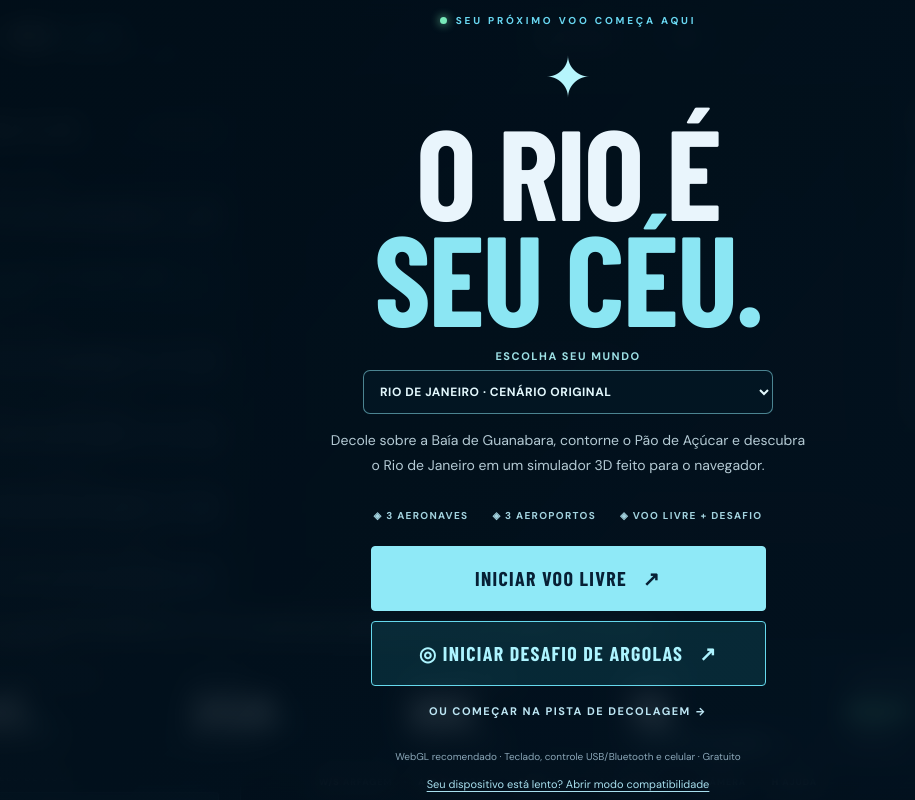
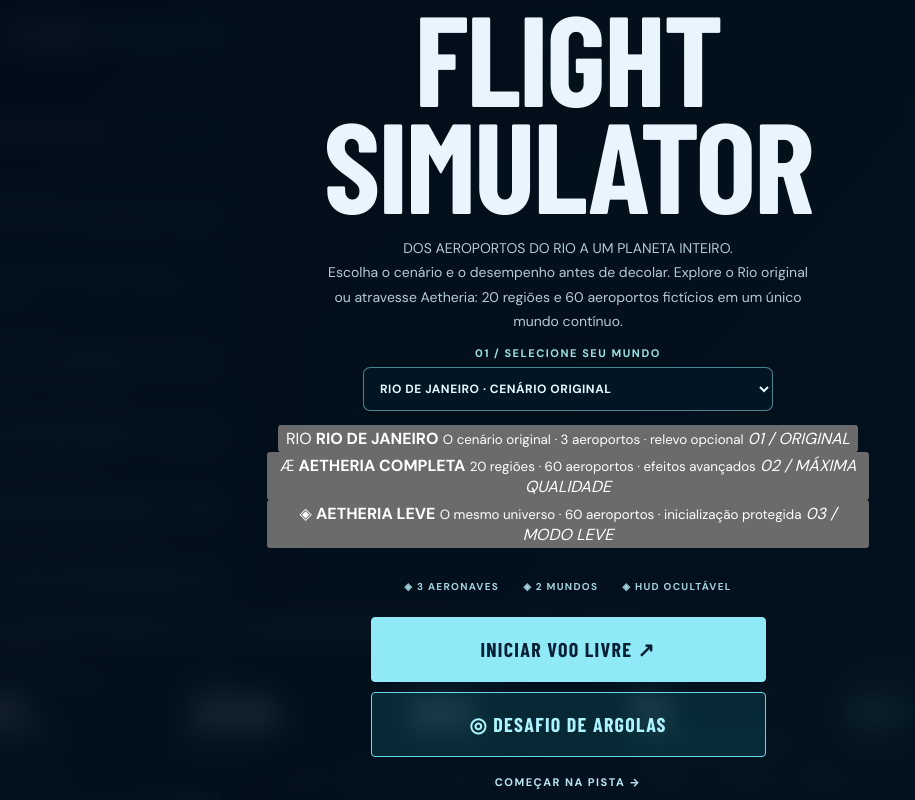
Before and after one commit to 3scud3r0/Flight-Simulator, a website: page index.html in a window 1280 px wide. Shown: the full height of the page, 72-987 px from the left. Drawn offline with nearby package versions, Linux system fonts and the light colour scheme; a web font is replaced by a local one.

Commit message:
ui: Flight Simulator rebrand, three-world-card landing screen and cinematic HUD toggle

```diff
--- a/index.html
+++ b/index.html
@@ -4,8 +4,8 @@
   <meta charset="utf-8">
   <meta name="viewport" content="width=device-width, initial-scale=1, viewport-fit=cover">
   <meta name="theme-color" content="#06111f">
-  <meta name="description" content="Rio Flight: simulador de voo 3D gratuito, jogável no navegador, com o Rio de Janeiro, aeroportos e aeronaves.">
-  <title>RIO FLIGHT — Simulador de Voo</title>
+  <meta name="description" content="Flight Simulator: escolha o Rio de Janeiro ou Aetheria, com 20 regiões e 60 aeroportos fictícios. Duas opções de desempenho.">
+  <title>FLIGHT SIMULATOR — Rio de Janeiro &amp; Aetheria</title>
   <link rel="preconnect" href="https://cdn.jsdelivr.net" crossorigin>
   <link rel="stylesheet" href="./styles.css">
 </head>
@@ -13,13 +13,14 @@
   <canvas id="scene" aria-label="Cena tridimensional do simulador de voo"></canvas>
   <div id="vignette" aria-hidden="true"></div>
   <header class="topbar">
-    <a href="./" class="brand" aria-label="Rio Flight — início">
+    <a href="./" class="brand" aria-label="Flight Simulator — início">
       <span class="brand-icon">✦</span>
-      <span><strong>RIO<span class="brand-light">FLIGHT</span></strong><small>FLIGHT SIMULATOR · BRASIL</small></span>
+      <span><strong>FLIGHT<span class="brand-light"> SIMULATOR</span></strong><small>RIO DE JANEIRO · AETHERIA</small></span>
     </a>
     <div class="top-center"><span class="live-dot"></span><span id="flight-status">PRONTO PARA VOAR</span><span class="top-divider">/</span><span id="fps">-- FPS</span></div>
     <div class="top-actions">
       <button id="mobile-menu" class="icon-button" type="button" title="Configurações" aria-label="Abrir configurações" aria-expanded="false" aria-controls="control-panel">☰</button>
+      <button id="hud-toggle" class="icon-button hud-toggle" type="button" title="Ocultar HUD (U)" aria-label="Ocultar HUD e menus" aria-pressed="false">◫</button>
       <button id="help" class="icon-button" type="button" title="Controles (H)" aria-label="Abrir ajuda">?</button>
       <button id="sound" class="icon-button" type="button" title="Ativar som" aria-label="Ativar som">♪</button>
       <button id="fullscreen" class="icon-button" type="button" title="Tela cheia" aria-label="Tela cheia">⛶</button>
@@ -27,11 +28,12 @@
   </header>
 
   <aside id="control-panel" class="panel controls-panel" aria-label="Configuração do voo">
-    <div class="panel-heading"><span>PAINEL DE VOO</span><span class="subtle">01 / SIMULAÇÃO</span></div>
+    <div class="panel-heading"><span>FLIGHT SIMULATOR</span><span class="subtle">PAINEL DE VOO</span></div>
     <label for="world-select">MUNDO / MAPA</label>
     <select id="world-select">
       <option value="rio">Rio de Janeiro · cenário original</option>
-      <option value="aetheria">Aetheria · megamapa ficcional (20 regiões)</option>
+      <option value="aetheria">Aetheria completa · máxima qualidade</option>
+      <option value="aetheria-lite">Aetheria leve · máxima compatibilidade</option>
     </select>
     <div id="world-info" role="status" aria-live="polite" class="world-info">Rio de Janeiro · 3 aeroportos · relevo opcional</div>
     <div id="aetheria-controls" hidden>
@@ -126,7 +128,7 @@
     <div class="map-legend"><span><i class="legend-plane"></i> SUA POSIÇÃO</span><span><i class="legend-airport"></i> AEROPORTO</span></div>
   </aside>
 
-  <section id="challenge-hud" class="challenge-hud hidden" aria-label="Placar do desafio" aria-live="polite"><div class="challenge-kicker">◎ DESAFIO AÉREO · TÚNEL DO RIO</div><div class="challenge-stats"><div><small>PONTUAÇÃO</small><strong id="score">0</strong></div><div><small>ARGOLAS</small><strong id="rings-count">0 / 14</strong></div><div><small>TEMPO</small><strong id="timer">03:00</strong></div></div><div class="challenge-bottom"><span id="combo">COMBO ×1</span><span id="boost">IMPULSO INATIVO</span></div><div class="progress course-progress"><div id="course-progress"></div></div><div class="challenge-feedback" id="challenge-feedback" aria-live="polite"></div></section>
+  <section id="challenge-hud" class="challenge-hud hidden" aria-label="Placar do desafio" aria-live="polite"><div class="challenge-kicker">◎ FLIGHT SIMULATOR · DESAFIO DE ARGOLAS</div><div class="challenge-stats"><div><small>PONTUAÇÃO</small><strong id="score">0</strong></div><div><small>ARGOLAS</small><strong id="rings-count">0 / 14</strong></div><div><small>TEMPO</small><strong id="timer">03:00</strong></div></div><div class="challenge-bottom"><span id="combo">COMBO ×1</span><span id="boost">IMPULSO INATIVO</span></div><div class="progress course-progress"><div id="course-progress"></div></div><div class="challenge-feedback" id="challenge-feedback" aria-live="polite"></div></section>
   <div class="crosshair" aria-hidden="true"><span></span><span></span><i></i></div>
   <div id="warning" class="warning" role="status" aria-live="polite"></div>
 
@@ -141,7 +143,7 @@
       <button id="pause" type="button" title="Pausar (P)">Ⅱ <span id="pause-name">PAUSAR</span></button>
     </div>
   </section>
-  <div class="footer-hint"><span>W/S</span> ARFAGEM <b>·</b> <span>A/D</span> ROLAGEM <b>·</b> <span>Q/E</span> LEME <b>·</b> <span>+/−</span> POTÊNCIA <b>·</b> <span>V</span> CÂMERA <b>·</b> <span>H</span> AJUDA</div>
+  <div class="footer-hint"><span>U</span> HUD <b>·</b> <span>W/S</span> ARFAGEM <b>·</b> <span>A/D</span> ROLAGEM <b>·</b> <span>Q/E</span> LEME <b>·</b> <span>+/−</span> POTÊNCIA <b>·</b> <span>V</span> CÂMERA <b>·</b> <span>H</span> AJUDA</div>
 
   <div id="mobile" class="mobile-controls" aria-label="Controles de toque">
     <div><span>POTÊNCIA</span><input id="touch-throttle" type="range" min="0" max="100" value="76"></div>
@@ -149,23 +151,51 @@
     <div class="mobile-buttons"><button id="mobile-camera" type="button">CÂMERA</button><button id="mobile-pause" type="button">PAUSA</button><button id="rudder-left" type="button">◀ LEME</button><button id="rudder-right" type="button">LEME ▶</button><button id="touch-flaps" type="button">FLAPS</button><button id="touch-gear" type="button">TREM</button></div>
   </div>
 
+  <button id="hud-restore" type="button" class="hud-restore" title="Mostrar interface (U)" aria-label="Mostrar HUD e menus">MOSTRAR HUD · U</button>
   <div id="welcome" class="overlay" role="dialog" aria-modal="true" aria-labelledby="welcome-title">
     <div class="welcome-card">
-      <div class="eyebrow"><span class="live-dot"></span> SEU PRÓXIMO VOO COMEÇA AQUI</div>
-      <div class="hero-emblem">✦</div>
-      <h1 id="welcome-title">O RIO É<br><em>SEU CÉU.</em></h1>
-      <label for="welcome-world" class="world-welcome-label">ESCOLHA SEU MUNDO</label>
+      <div class="welcome-overline"><span class="live-dot"></span> SEU MUNDO. SUA AERONAVE. SEU VOO.</div>
+      <div class="welcome-symbol">✦ <span>FLIGHT / SIMULATOR</span> ✦</div>
+      <h1 id="welcome-title">FLIGHT SIMULATOR</h1>
+      <p class="welcome-tagline">DOS AEROPORTOS DO RIO A UM PLANETA INTEIRO.</p>
+      <p id="welcome-desc">Escolha o cenário e o desempenho antes de decolar. Explore o Rio original ou atravesse Aetheria: 20 regiões e 60 aeroportos fictícios em um único mundo contínuo.</p>
+      <label for="welcome-world" class="world-welcome-label">01 / SELECIONE SEU MUNDO</label>
       <select id="welcome-world" class="world-welcome-select">
         <option value="rio">RIO DE JANEIRO · CENÁRIO ORIGINAL</option>
-        <option value="aetheria">AETHERIA · 20 REGIÕES / 60 AEROPORTOS</option>
+        <option value="aetheria">AETHERIA COMPLETA · MÁXIMA QUALIDADE</option>
+        <option value="aetheria-lite">AETHERIA LEVE · COMPATIBILIDADE</option>
       </select>
-      <p id="welcome-desc">Decole sobre a Baía de Guanabara, contorne o Pão de Açúcar e descubra o Rio de Janeiro em um simulador 3D feito para o navegador.</p>
-      <div id="welcome-features" class="welcome-features"><span>◈ 3 AERONAVES</span><span>◈ 3 AEROPORTOS</span><span>◈ VOO LIVRE + DESAFIO</span></div>
-      <button id="start" class="button-primary hero-button" type="button">INICIAR VOO LIVRE &nbsp; ↗</button>
-      <button id="welcome-challenge" class="button-primary hero-button challenge-start" type="button">◎ INICIAR DESAFIO DE ARGOLAS &nbsp; ↗</button>
-      <button id="start-runway" class="link-button" type="button">OU COMEÇAR NA PISTA DE DECOLAGEM →</button>
-      <small>WebGL recomendado · Teclado, controle USB/Bluetooth e celular · Gratuito</small>
-      <a class="safe-link" href="?safe=1">Seu dispositivo está lento? Abrir modo compatibilidade</a>
+      <div class="world-cards" role="group" aria-label="Seleção visual do mundo">
+        <button type="button" class="world-choice is-active" data-world="rio" aria-pressed="true">
+          <span class="world-choice-art rio-art" aria-hidden="true"><span>RIO</span></span>
+          <span class="world-choice-copy"><strong>RIO DE JANEIRO</strong>
+            <small>O cenário original · 3 aeroportos · relevo opcional</small>
+            <em>01 / ORIGINAL</em></span>
+        </button>
+        <button type="button" class="world-choice" data-world="aetheria" aria-pressed="false">
+          <span class="world-choice-art aetheria-art" aria-hidden="true"><span>Æ</span></span>
+          <span class="world-choice-copy"><strong>AETHERIA COMPLETA</strong>
+            <small>20 regiões · 60 aeroportos · efeitos avançados</small>
+            <em>02 / MÁXIMA QUALIDADE</em></span>
+        </button>
+        <button type="button" class="world-choice" data-world="aetheria-lite" aria-pressed="false">
+          <span class="world-choice-art lite-art" aria-hidden="true"><span>◈</span></span>
+          <span class="world-choice-copy"><strong>AETHERIA LEVE</strong>
+            <small>O mesmo universo · 60 aeroportos · inicialização protegida</small>
+            <em>03 / MODO LEVE</em></span>
+        </button>
+      </div>
+      <div id="welcome-features" class="welcome-features">
+        <span>◈ 3 AERONAVES</span><span>◈ 2 MUNDOS</span>
+        <span>◈ HUD OCULTÁVEL</span>
+      </div>
+      <div class="welcome-actions">
+        <button id="start" class="button-primary hero-button" type="button">INICIAR VOO LIVRE ↗</button>
+        <button id="welcome-challenge" class="button-secondary hero-button challenge-start" type="button">◎ DESAFIO DE ARGOLAS</button>
+      </div>
+      <button id="start-runway" class="link-button" type="button">COMEÇAR NA PISTA →</button>
+      <small>Teclado, controle e celular · Pressione U para ver somente a simulação</small>
+      <a class="safe-link" href="?world=aetheria-lite&amp;safe=1">Problemas no navegador? Abrir Aetheria leve</a>
     </div>
   </div>
 
@@ -183,6 +213,7 @@
         <div><kbd>B</kbd><span>Freios (segurar)</span></div>
         <div><kbd>V</kbd> / <kbd>P</kbd><span>Câmera / pausar</span></div>
         <div><kbd>R</kbd> / <kbd>H</kbd><span>Reiniciar / ajuda</span></div>
+        <div><kbd>U</kbd><span>Ocultar / mostrar toda a HUD</span></div>
         <div><kbd>C</kbd><span>Alternar Voo Livre / Desafio</span></div>
         <div><kbd>Gamepad</kbd><span>Manche esquerdo / gatilhos / botões</span></div>
       </div>
```
